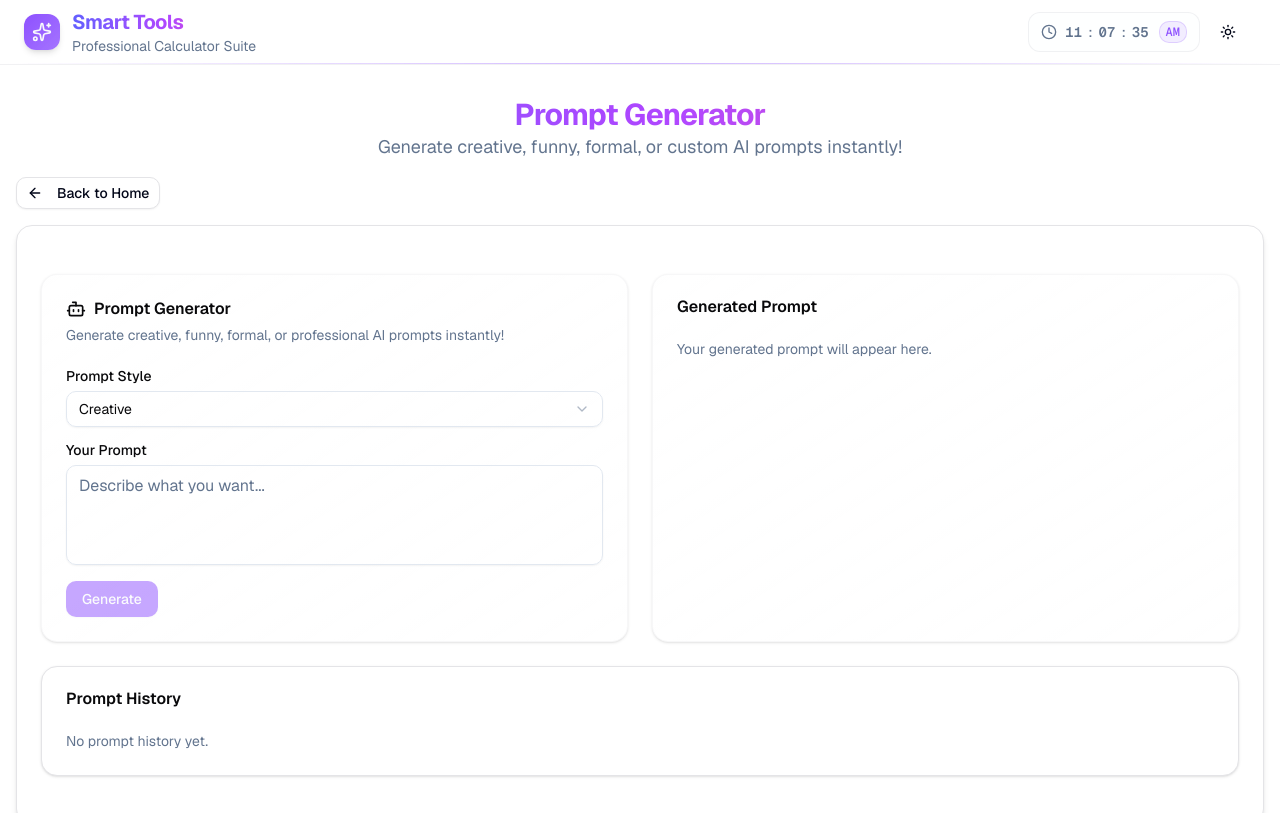
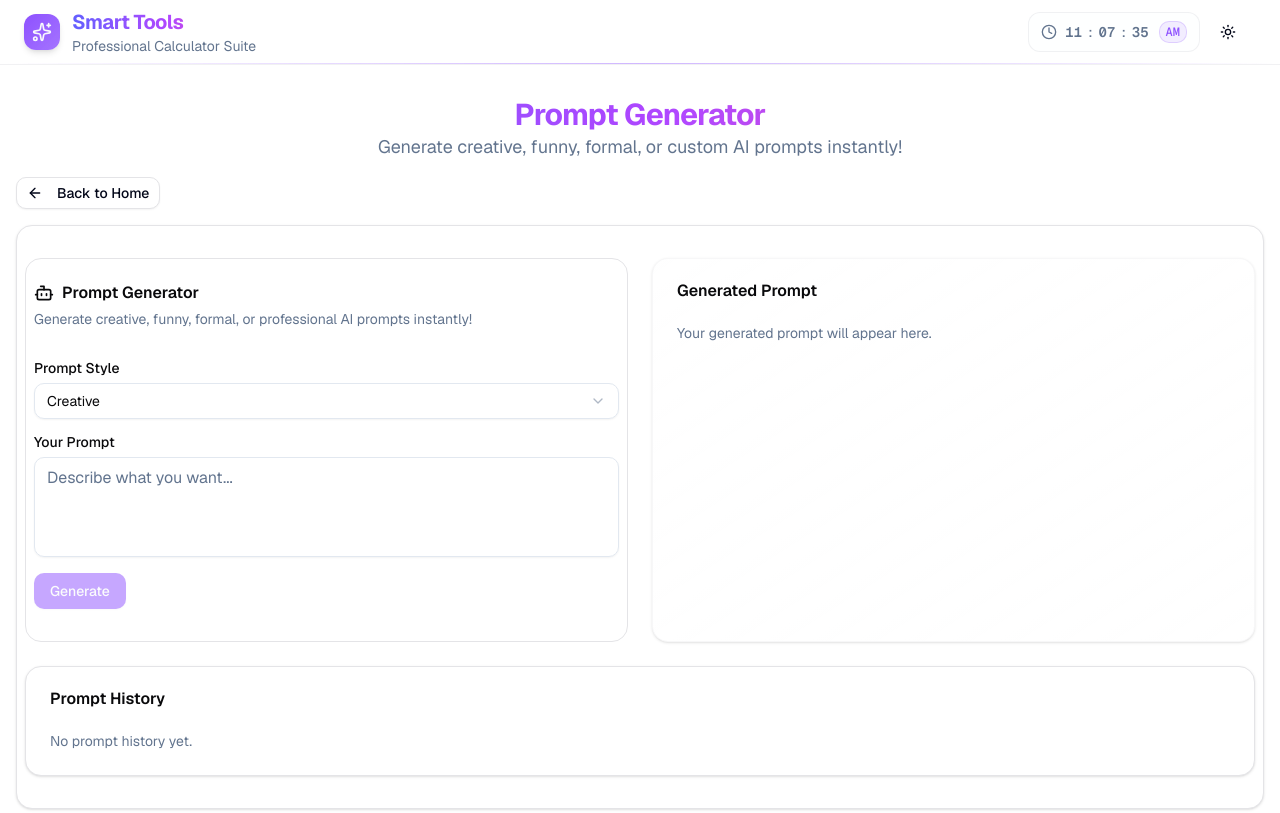
Before and after one commit to Praveenskg/smart-tools, a Next.js app: page /prompt-generator in a window 1280 px wide. Shown: the top 813 px of the page. Built offline with nearby package versions, Linux system fonts and the light colour scheme.

Commit message:
refactor: simplify Card components in PromptGenerator and GeneratePrompt

```diff
--- a/src/app/prompt-generator/page.tsx
+++ b/src/app/prompt-generator/page.tsx
@@ -29,8 +29,8 @@ export default function PromptGeneratorPage() {
                 </Button>
               </Link>
             </div>
-            <Card className='border-border border shadow-md'>
-              <CardContent className='p-6'>
+            <Card>
+              <CardContent className='p-2'>
                 <GeneratePrompt />
               </CardContent>
             </Card>
--- a/src/components/tools/prompt-generator.tsx
+++ b/src/components/tools/prompt-generator.tsx
@@ -120,9 +120,8 @@ export default function GeneratePrompt() {
   return (
     <div className='space-y-6'>
       <div className='grid gap-6 md:grid-cols-2'>
-        {/* Prompt Generator */}
-        <Card className='modern-card'>
-          <CardHeader>
+        <Card className='shadow-none'>
+          <CardHeader className='px-2'>
             <CardTitle className='flex items-center gap-2'>
               <Bot className='h-5 w-5' />
               Prompt Generator
@@ -131,7 +130,7 @@ export default function GeneratePrompt() {
               Generate creative, funny, formal, or professional AI prompts instantly!
             </CardDescription>
           </CardHeader>
-          <CardContent className='space-y-4'>
+          <CardContent className='space-y-4 p-2'>
             <div className='space-y-2'>
               <Label>Prompt Style</Label>
               <Select value={style} onValueChange={(val: PromptStyle) => setStyle(val)}>
```
